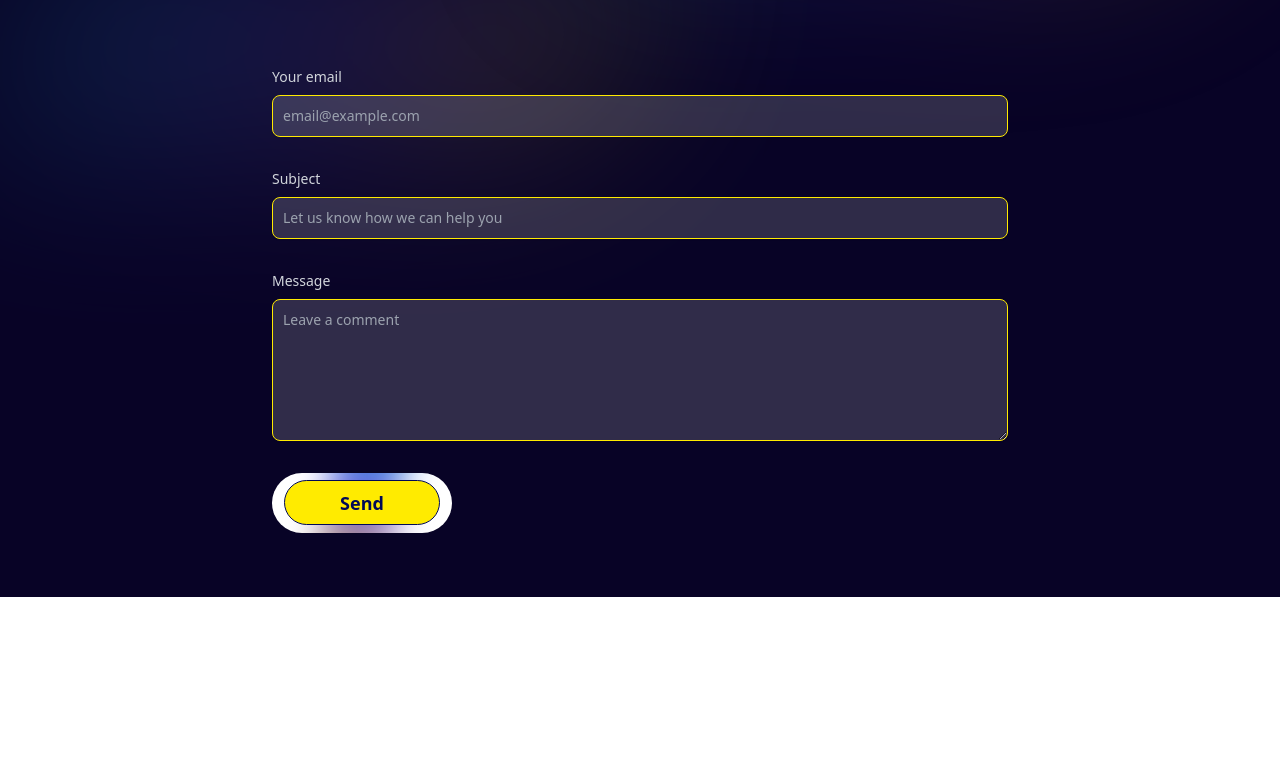
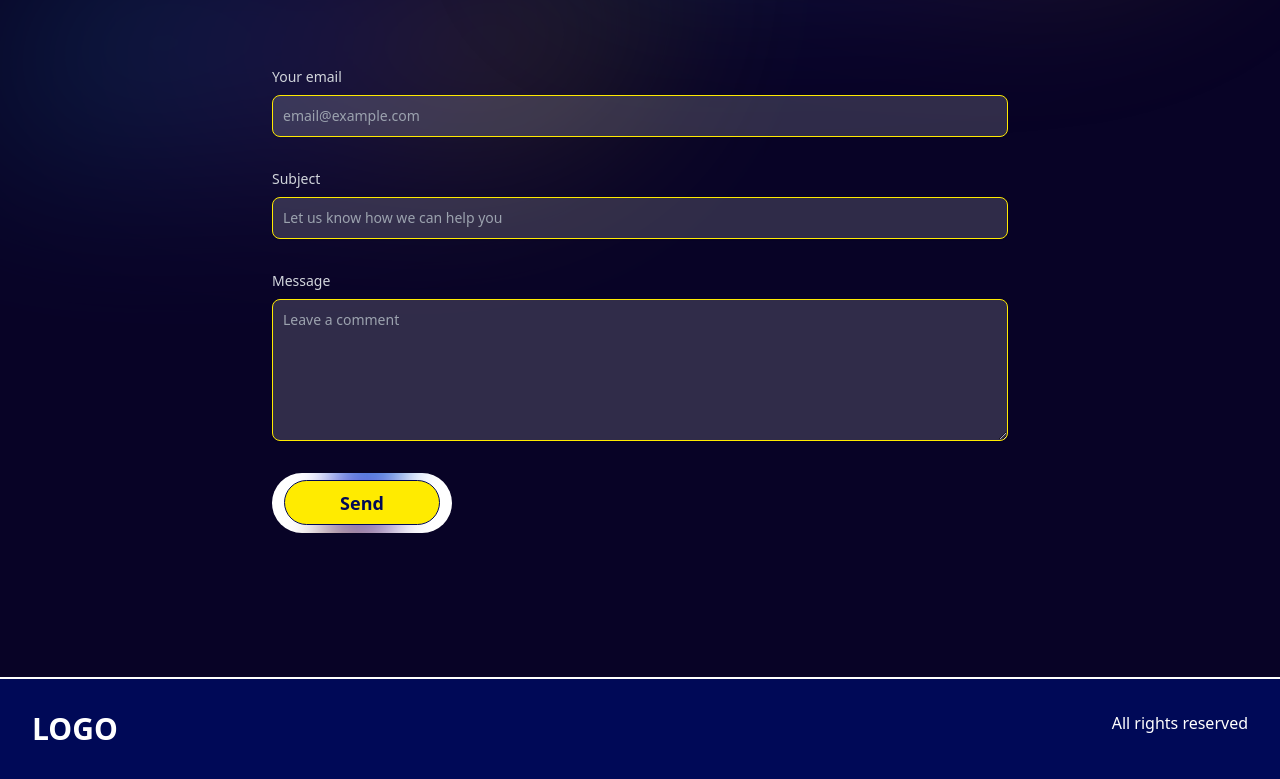
Before and after one commit to LevyAlves1532/model-portfolio, a Vue app: page / in a window 1280 px wide. Shown: the part 4315-5094 px from the top of the page. Before the commit the page ends 4912 px from the top, so only its background shows below. Built offline with nearby package versions, Linux system fonts and the light colour scheme; some icons are missing.

Commit message:
Creating footer

```diff
--- a/src/App.vue
+++ b/src/App.vue
@@ -8,6 +8,7 @@
     <Whyme />
     <Projects />
     <Contact />
+    <Footer />
   </div>
 </template>
 
@@ -21,4 +22,5 @@
   const Whyme = defineAsyncComponent(() => import('@/components/layout/Whyme.vue'));
   const Projects = defineAsyncComponent(() => import('@/components/layout/Projects.vue'));
   const Contact = defineAsyncComponent(() => import('@/components/layout/Contact.vue'));
+  const Footer = defineAsyncComponent(() => import('@/components/layout/Footer.vue'));
 </script>
--- /dev/null
+++ b/src/components/layout/Footer.vue
@@ -0,0 +1,17 @@
+<template>
+  <footer class="z-10 text-white border-t-2 border-t-white bg-primary mt-20">
+    <div class="container p-8 flex justify-between">
+      <div class="text-3xl font-bold flex">
+        LOGO
+      </div>
+
+      <div class="flex ml-2">
+        All rights reserved
+      </div>
+    </div>
+  </footer>
+</template>
+
+<script setup>
+
+</script>
```
